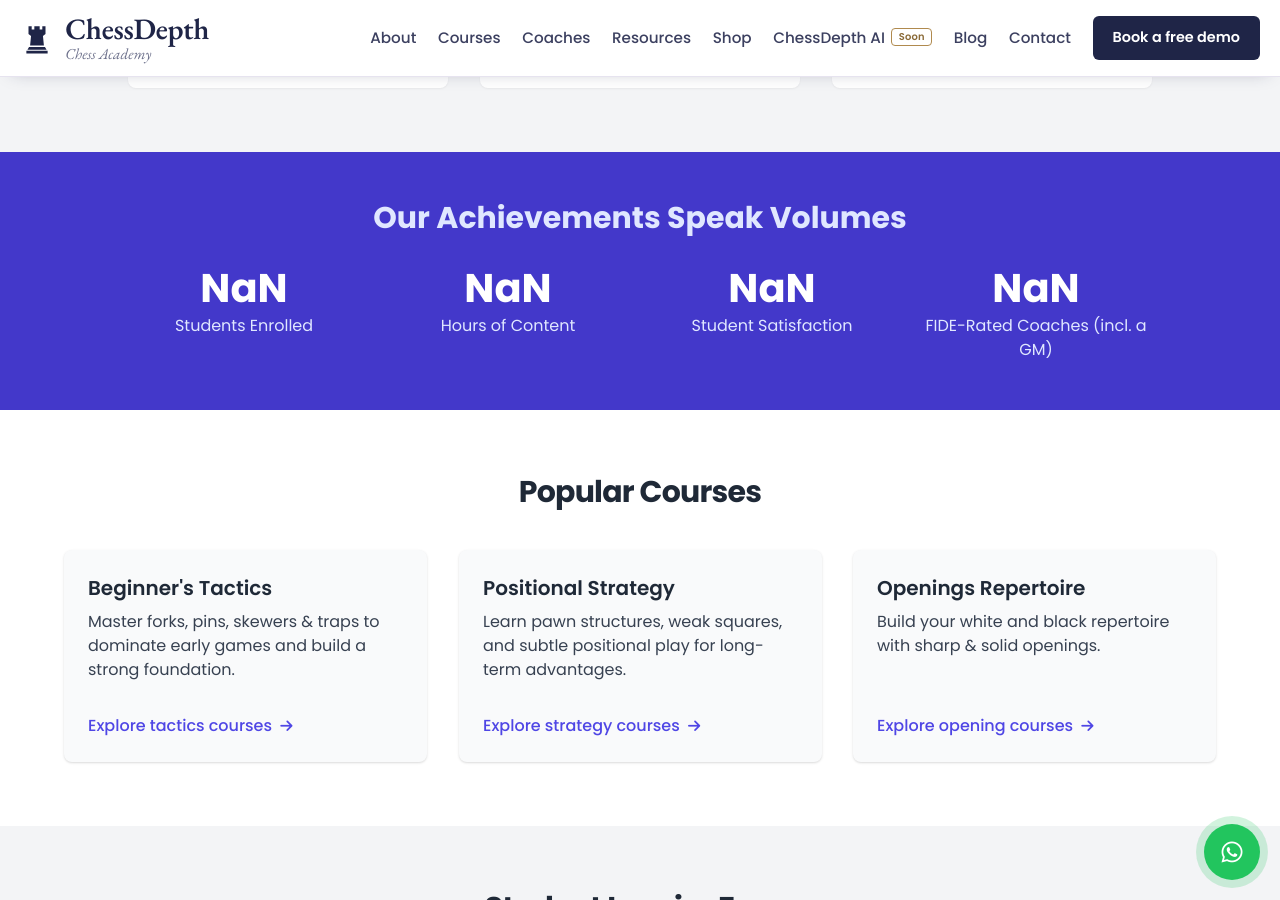
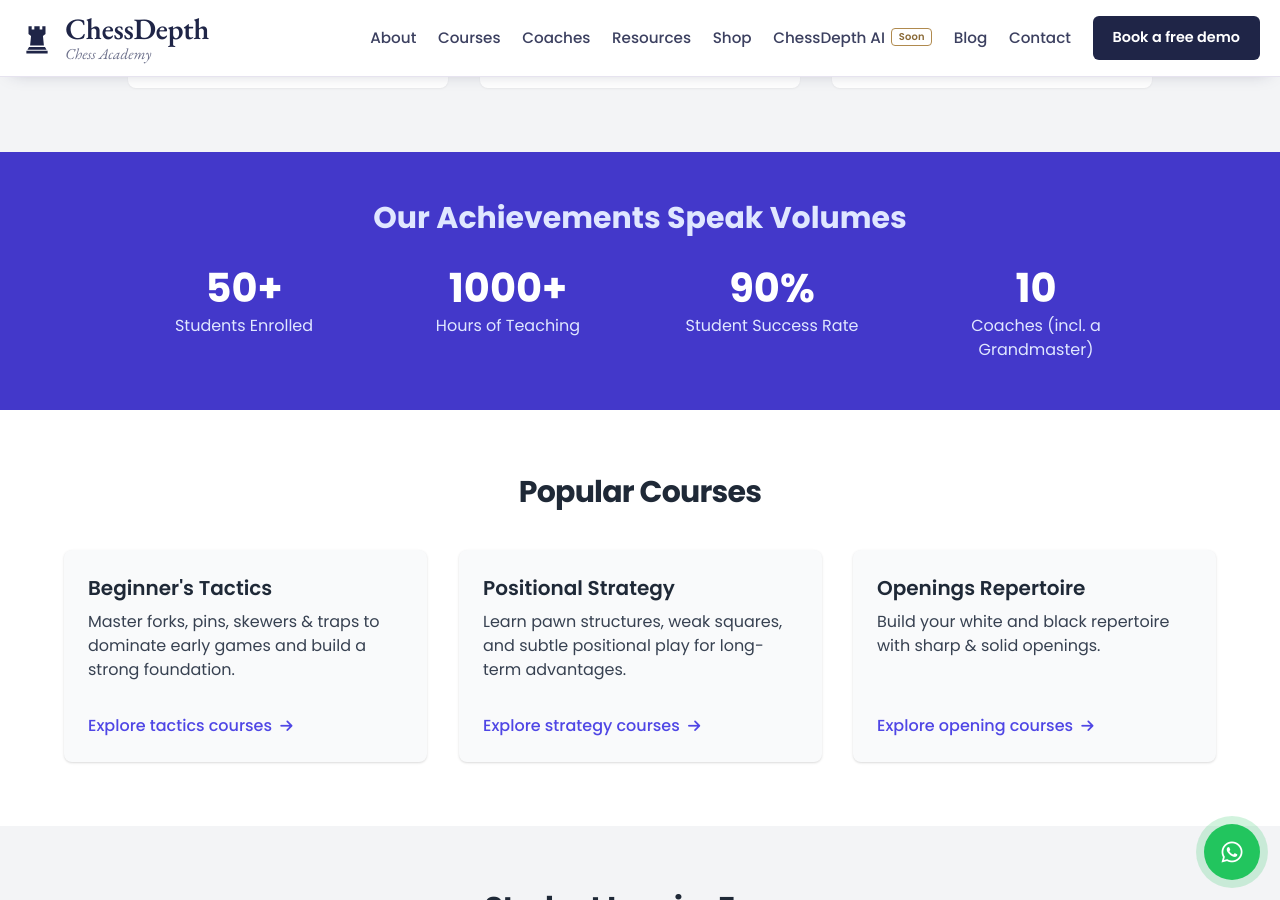
Before and after one commit to Sourabhjoshi1/Chess-Depth, a Jekyll site: the page built from index.html, in a window 1280 px wide and 900 px high, scrolled down 1755 px. Built offline with Jekyll 4.4.1, drawn with Linux system fonts in a browser that asks for light colours.

Commit message:
Fix NaN stats counters; update stats (50+ students, 1000+ hours, 90% success, 10 coaches); restore Google verification file URL
Co-Authored-By: Claude Opus 5.5 <noreply@anthropic.com>
Claude-Session: https://claude.ai/code/session_017ZwxdNZGtw2tXrZdE2ZP9f

```diff
--- a/googlef21b0a38dd8c3876.html
+++ b/googlef21b0a38dd8c3876.html
@@ -1,5 +1,6 @@
 ---
 layout: null
 sitemap: false
+permalink: /googlef21b0a38dd8c3876.html
 ---
 google-site-verification: googlef21b0a38dd8c3876.html
--- a/index.html
+++ b/index.html
@@ -72,20 +72,20 @@ page_css: index
       <h2 class="text-3xl font-bold mb-8 text-indigo-100">Our Achievements Speak Volumes</h2>
       <div class="grid grid-cols-1 sm:grid-cols-2 lg:grid-cols-4 gap-8">
         <div class="stat-item">
-          <div class="stat-number">50+</div>
+          <div class="stat-number" data-target="50" data-suffix="+">50+</div>
           <p class="stat-label">Students Enrolled</p>
         </div>
         <div class="stat-item">
-          <div class="stat-number">500+</div>
-          <p class="stat-label">Hours of Content</p>
+          <div class="stat-number" data-target="1000" data-suffix="+">1000+</div>
+          <p class="stat-label">Hours of Teaching</p>
         </div>
         <div class="stat-item">
-          <div class="stat-number">95%</div>
-          <p class="stat-label">Student Satisfaction</p>
+          <div class="stat-number" data-target="90" data-suffix="%">90%</div>
+          <p class="stat-label">Student Success Rate</p>
         </div>
         <div class="stat-item">
-          <div class="stat-number">5+</div>
-          <p class="stat-label">FIDE-Rated Coaches (incl. a GM)</p>
+          <div class="stat-number" data-target="10" data-suffix="">10</div>
+          <p class="stat-label">Coaches (incl. a Grandmaster)</p>
         </div>
       </div>
     </div>
@@ -283,8 +283,12 @@ page_css: index
 
         const animateCounter = (entry) => {
             if (entry.isIntersecting) {
-                const target = parseInt(entry.target.dataset.target, 10);
-                const suffix = entry.target.dataset.suffix || '';
+                // Read the number from data-target, or from the visible text (e.g. "1000+"), so it never shows NaN
+                const shown = entry.target.textContent.trim();
+                let target = parseInt(entry.target.dataset.target, 10);
+                if (isNaN(target)) target = parseInt(shown.replace(/[^0-9]/g, ''), 10);
+                const suffix = entry.target.dataset.suffix !== undefined ? entry.target.dataset.suffix : shown.replace(/[0-9,]/g, '');
+                if (isNaN(target)) { counterObserver.unobserve(entry.target); return; }
                 let current = 0;
                 const frames = 200;
                 const increment = Math.max(1, target / frames);
--- a/pages/about.html
+++ b/pages/about.html
@@ -23,9 +23,9 @@ page_css: about
       </div>
       <div class="md:col-span-2 grid grid-cols-2 gap-4">
         <div class="ab-card p-5 text-center"><p class="text-3xl font-extrabold text-indigo-700">50+</p><p class="text-sm text-gray-600 mt-1">Students coached</p></div>
-        <div class="ab-card p-5 text-center"><p class="text-3xl font-extrabold text-indigo-700">500+</p><p class="text-sm text-gray-600 mt-1">Hours of teaching content</p></div>
-        <div class="ab-card p-5 text-center"><p class="text-3xl font-extrabold text-indigo-700">5</p><p class="text-sm text-gray-600 mt-1">FIDE-rated coaches, incl. a GM</p></div>
-        <div class="ab-card p-5 text-center"><p class="text-3xl font-extrabold text-indigo-700">95%</p><p class="text-sm text-gray-600 mt-1">Student satisfaction</p></div>
+        <div class="ab-card p-5 text-center"><p class="text-3xl font-extrabold text-indigo-700">1000+</p><p class="text-sm text-gray-600 mt-1">Hours of teaching</p></div>
+        <div class="ab-card p-5 text-center"><p class="text-3xl font-extrabold text-indigo-700">10</p><p class="text-sm text-gray-600 mt-1">Coaches, incl. a Grandmaster</p></div>
+        <div class="ab-card p-5 text-center"><p class="text-3xl font-extrabold text-indigo-700">90%</p><p class="text-sm text-gray-600 mt-1">Student success rate</p></div>
       </div>
     </div>
   </section>
```
